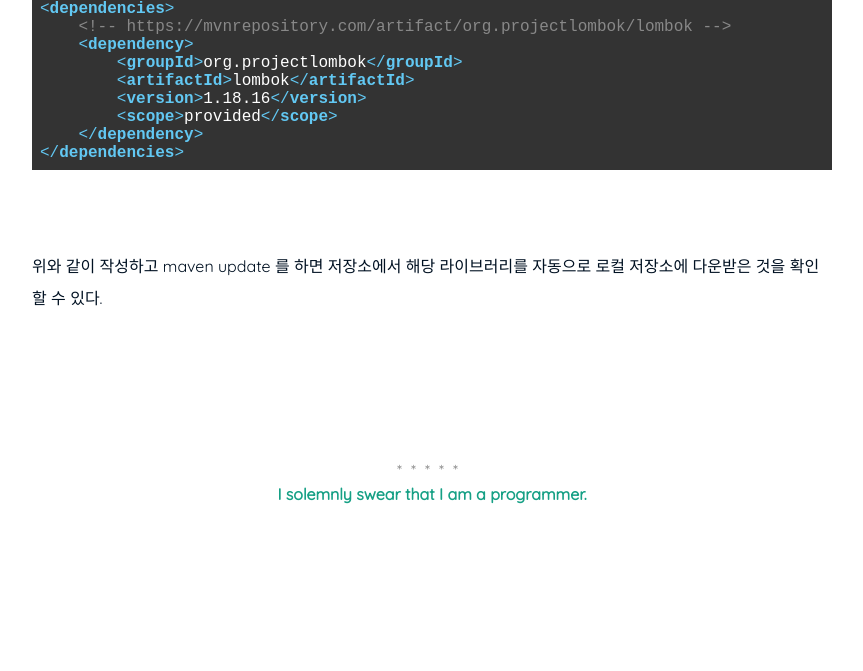
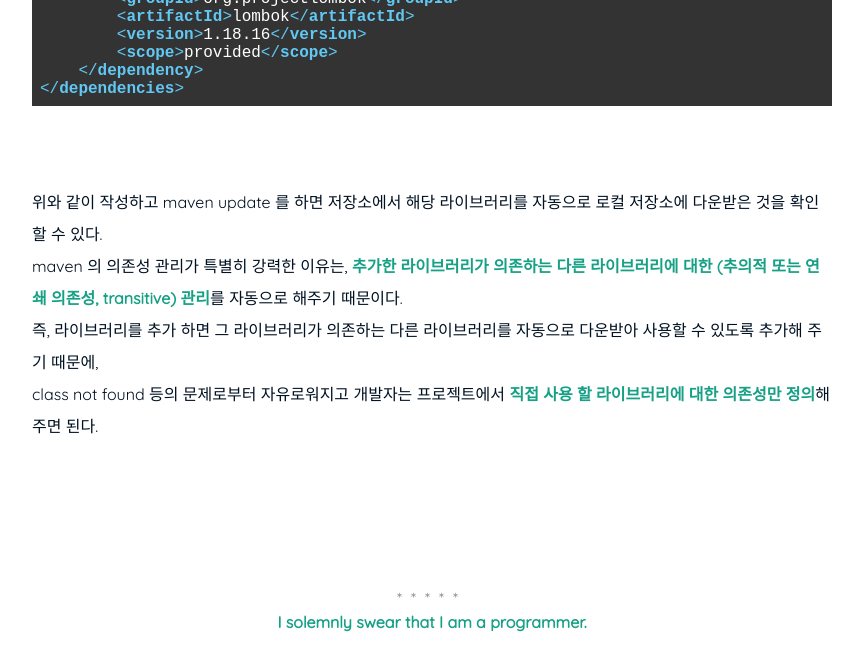
Before and after one commit to nimkoes/portfolio, a Jekyll site: the page built from _posts/2021-06-12-maven.md, in a window 1280 px wide and 900 px high, scrolled down 7913 px, cut to the strip 206-877 px from the top of the window. Shown: the whole strip, without its empty margins (208-1071 px from the left). Built offline with Jekyll 4.4.1, drawn with Linux system fonts in a browser that asks for light colours; before the commit the page ends 8685 px from its top, so only the background shows below that.

Commit message:
mod maven post

````diff
--- a/_posts/2021-06-12-maven.md
+++ b/_posts/2021-06-12-maven.md
@@ -240,8 +240,6 @@ maven 에서 사용 가능한 의존성을 찾아볼 수 있는 [maven repositor
 
   ![maven_003](https://github.com/nimkoes/nimkoes.github.io/blob/master/assets/img/milestone/study/maven_003.PNG?raw=true "maven_003"){: width="500px"}
 
-
-
 ```xml
 <dependencies>
     <!-- https://mvnrepository.com/artifact/org.projectlombok/lombok -->
@@ -256,6 +254,9 @@ maven 에서 사용 가능한 의존성을 찾아볼 수 있는 [maven repositor
 
 
 위와 같이 작성하고 maven update 를 하면 저장소에서 해당 라이브러리를 자동으로 로컬 저장소에 다운받은 것을 확인할 수 있다.
+maven 의 의존성 관리가 특별히 강력한 이유는, **추가한 라이브러리가 의존하는 다른 라이브러리에 대한 (추의적 또는 연쇄 의존성, transitive) 관리**를 자동으로 해주기 때문이다.
+즉, 라이브러리를 추가 하면 그 라이브러리가 의존하는 다른 라이브러리를 자동으로 다운받아 사용할 수 있도록 추가해 주기 때문에,
+class not found 등의 문제로부터 자유로워지고 개발자는 프로젝트에서 **직접 사용 할 라이브러리에 대한 의존성만 정의**해주면 된다.
 
 
 
````
